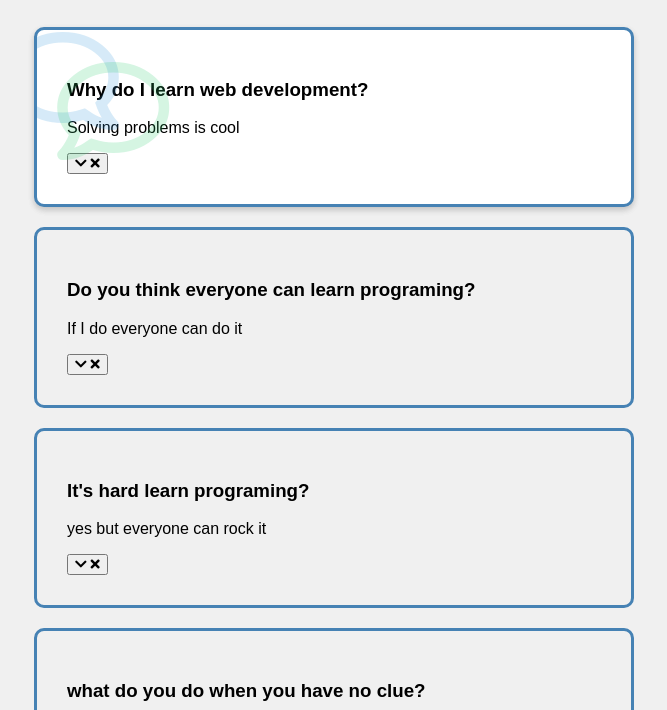
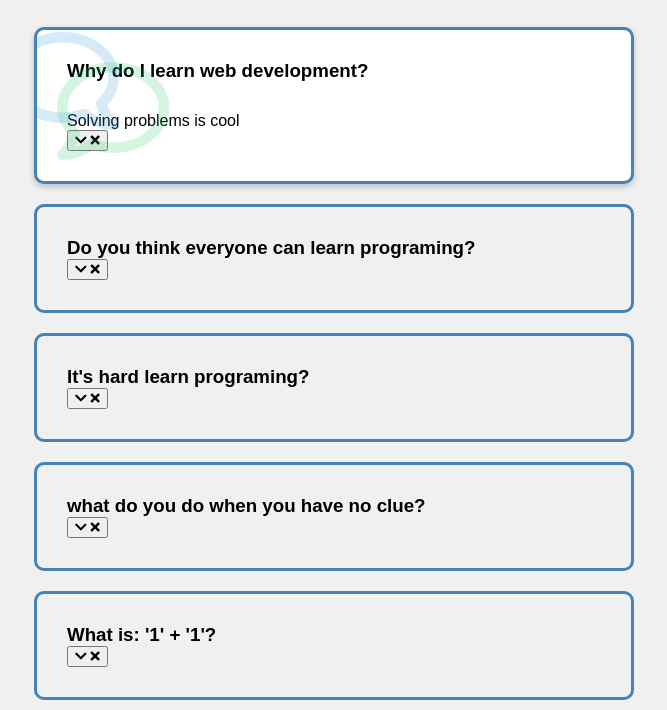
Before and after one commit to Andreas-Ziegler22/FAQ-Collapse, a plain HTML site: page index.html in a window 1280 px wide. Shown: the part 90-800 px from the top of the page, without its empty margins (306-973 px from the left). Drawn offline with Linux system fonts and the light colour scheme; a web font is replaced by a local one.

Commit message:
faq tex and faq title css

```diff
--- a/style.css
+++ b/style.css
@@ -54,3 +54,15 @@ h1 {
   left: -30px;
   transform: rotateY(180deg);
 }
+
+.faq-title {
+  margin: 0 35px 0 0;
+}
+.faq-text {
+  display: none;
+  margin: 30px 0 0;
+}
+
+.faq.active .faq-text {
+  display: block;
+}
```
